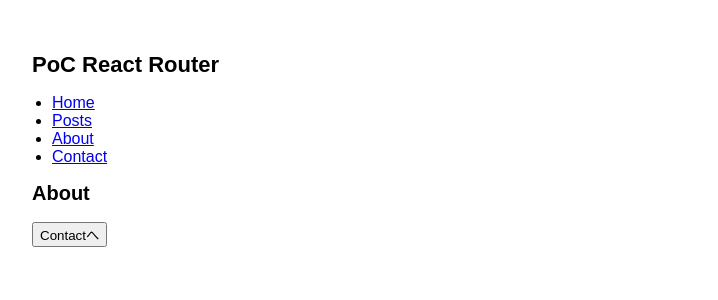
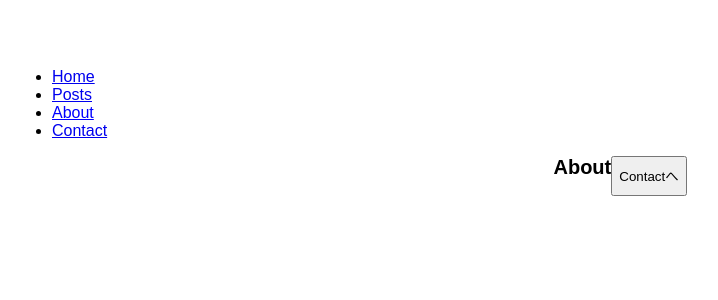
Before and after one commit to kazuya-u/NANOX-REACT, a React (Vite) app: page /about in a window 1280 px wide. Shown: the top 300 px of the page, without its empty margins (20-738 px from the left). Built offline with nearby package versions, Linux system fonts and the light colour scheme.

Commit message:
Learning "useLocation".

```diff
--- a/src/App.tsx
+++ b/src/App.tsx
@@ -4,6 +4,7 @@ import {
   Link,
   useResolvedPath,
   useMatch,
+  Outlet,
 } from "react-router-dom";
 import Home from "./routes/Home";
 import About from "./routes/About";
@@ -30,10 +31,17 @@ function CustomLink({ children, to, ...props }) {
   );
 }
 
+const Layout = () => {
+  return (
+    <div style={{ display: 'flex', justifyContent: 'center'}}>
+      <Outlet />
+    </div>
+  );
+};
+
 const App: React.FC = () => {
   return (
     <div>
-      <h1>PoC React Router</h1>
       <ul>
         <li>
           <CustomLink to={"/"}>Home</CustomLink>
@@ -49,9 +57,11 @@ const App: React.FC = () => {
         </li>
       </ul>
       <Routes>
-        <Route index element={<Home />} />
-        <Route path="/about" element={<About />} />
-        <Route path="/contact" element={<Contact />} />
+        <Route element={<Layout />}>
+          <Route index element={<Home />} />
+          <Route path="/about" element={<About />} />
+          <Route path="/contact" element={<Contact />} />
+        </Route>
         <Route path="/posts" element={<Posts />}>
           <Route index element={<PostIndex />} />
           <Route path=":postId" element={<Post />} />
--- a/src/routes/About.tsx
+++ b/src/routes/About.tsx
@@ -6,7 +6,7 @@ const About: React.FC = () => {
   return (
     <>
       <h2>About</h2>
-      <button onClick={() => navigate('/contact')}>Contactへ</button>
+      <button onClick={() => navigate('/contact?key=umeki', { state: 'test'})}>Contactへ</button>
     </>
   );
 }
--- a/src/routes/Contact.tsx
+++ b/src/routes/Contact.tsx
@@ -1,4 +1,10 @@
+import { useLocation } from "react-router-dom";
+
 const Contact: React.FC = () => {
+  const location = useLocation();
+  console.log(location);
+
+
   return (
     <h2>Contact</h2>
   );
```
